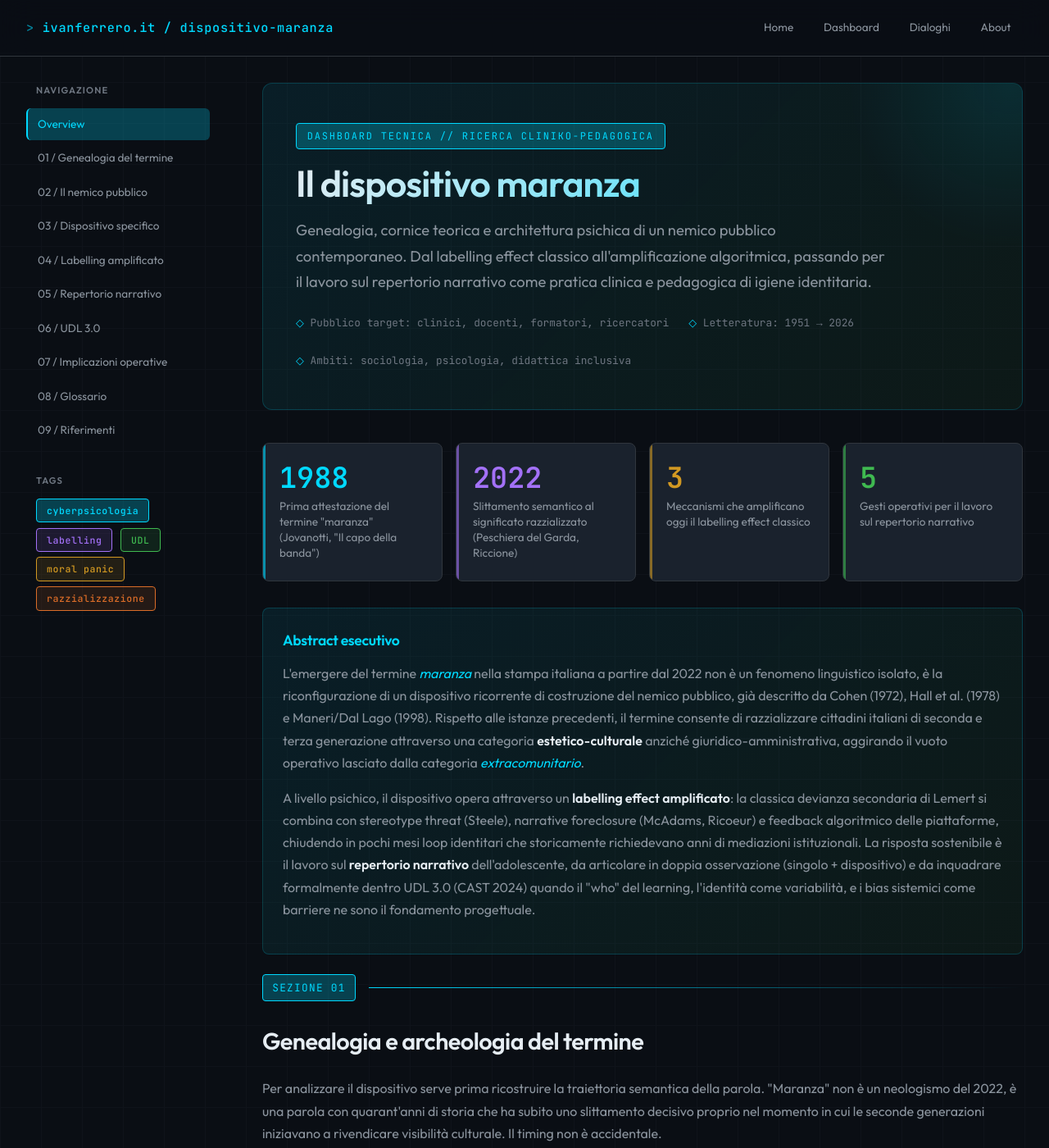
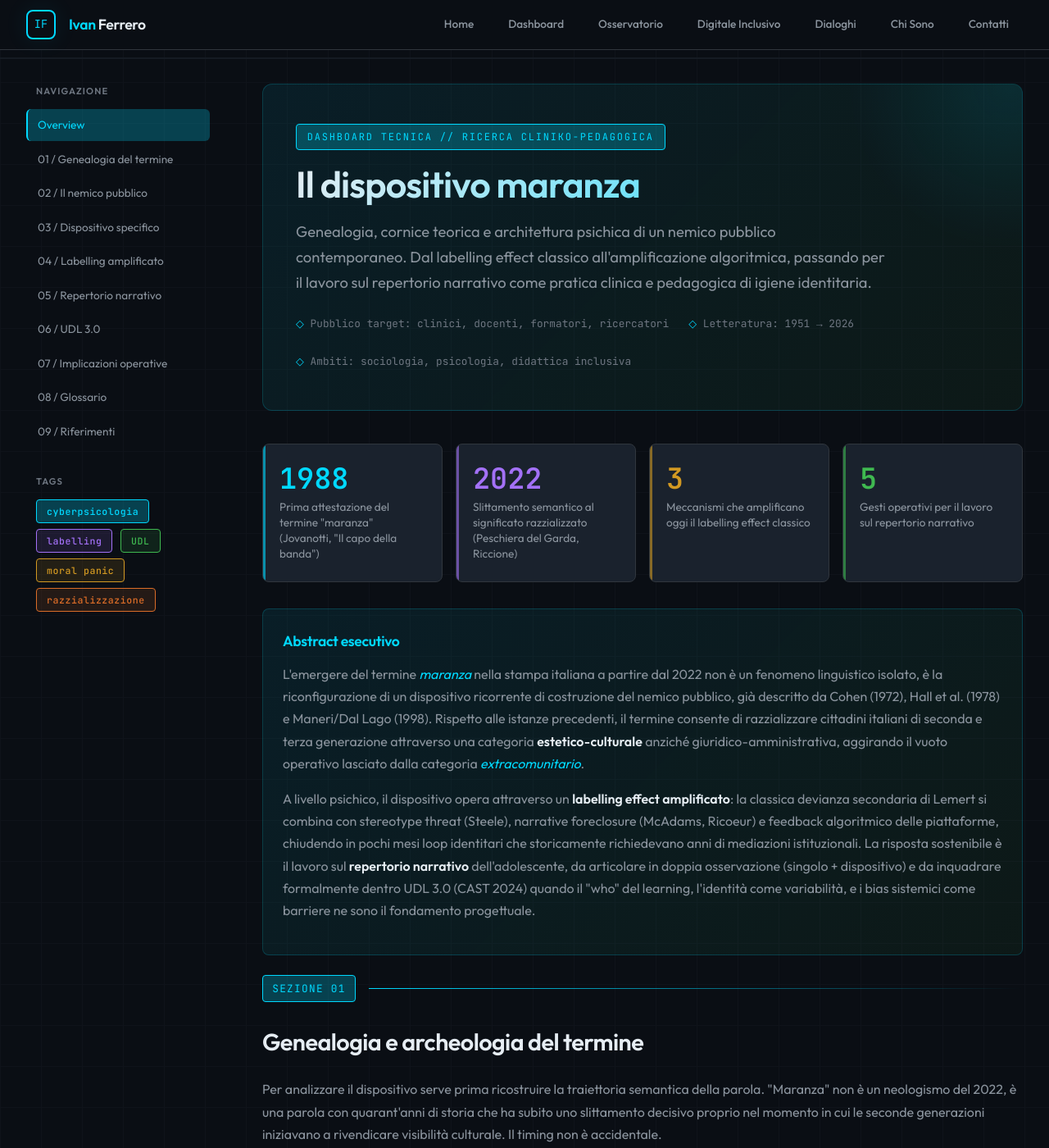
Before and after one commit to IvanPsy/ivanferreroit, a Jekyll site: the page dashboards/dispositivo-maranza-with-menu.html, which Jekyll copies as it is, in a window 1280 px wide and 1400 px high. Shown: the whole window at 82% size. Built offline with Jekyll 4.4.1, drawn with Linux system fonts in a browser that asks for light colours.

Commit message:
added and fixed

```diff
--- a/dashboards/dispositivo-maranza-dashboard.html
+++ b/dashboards/dispositivo-maranza-with-menu.html
@@ -47,6 +47,7 @@
             color: var(--text-primary);
             line-height: 1.7;
             min-height: 100vh;
+            padding-top: 70px; /* spazio per menu condiviso fisso del sito */
         }
 
         body::before {
@@ -129,7 +130,7 @@
         /* Progress bar */
         .progress-container {
             position: fixed;
-            top: 64px;
+            top: 70px; /* allineata sotto il menu condiviso del sito */
             left: 0;
             width: 100%;
             height: 2px;
@@ -876,6 +877,16 @@
             h2 { font-size: 1.4rem; }
         }
 
+        /* Mobile: il menu condiviso del sito si impila a ~120px */
+        @media (max-width: 768px) {
+            body {
+                padding-top: 120px !important;
+            }
+            .progress-container {
+                top: 120px;
+            }
+        }
+
         /* Utility */
         .mt-1 { margin-top: 0.5rem; }
         .mt-2 { margin-top: 1rem; }
@@ -906,18 +917,8 @@
 </head>
 <body>
 
-    <!-- Header -->
-    <header class="site-header">
-        <div class="header-inner">
-            <div class="site-logo">ivanferrero.it / dispositivo-maranza</div>
-            <nav class="header-nav">
-                <a href="/">Home</a>
-                <a href="/dashboards/">Dashboard</a>
-                <a href="/dialoghi/">Dialoghi</a>
-                <a href="/about/">About</a>
-            </nav>
-        </div>
-    </header>
+    <!-- Menu condiviso del sito -->
+    <div id="site-menu"></div>
 
     <div class="progress-container">
         <div class="progress-bar" id="progressBar"></div>
@@ -2984,5 +2985,8 @@
             if (progressBar) progressBar.style.width = scrolled + '%';
         });
     </script>
+
+    <!-- Menu condiviso del sito -->
+    <script src="/assets/menu.js"></script>
 </body>
 </html>
--- a/dashboards/index.html
+++ b/dashboards/index.html
@@ -329,6 +329,12 @@
                     <p>Strumento operativo per la prova orale ADSS: le sei normative cardine dell'inclusione (L. 517/1977 → D.I. 182/2020), timeline, rete delle connessioni, flashcard, frasi da concorso e glossario con 31 termini.</p>
                 </a>
 
+                <a href="/dashboards/dispositivo-maranza-with-menu.html" class="card" style="text-decoration: none;">
+                    <span class="tag tag-purple" style="margin-bottom: 0.75rem;">Cyberpsicologia · Sociologia</span>
+                    <h3 style="color: var(--text-primary);">Il Dispositivo Maranza</h3>
+                    <p>Genealogia, cornice teorica e architettura psichica di un nemico pubblico contemporaneo. Dal labelling effect classico all'amplificazione algoritmica, fino al lavoro sul repertorio narrativo come pratica clinica e pedagogica inquadrata in UDL 3.0.</p>
+                </a>
+
                 <!-- Template per nuove dashboard - duplicare questo blocco
                 <a href="/dashboards/nome-file.html" class="card" style="text-decoration: none;">
                     <span class="tag tag-green" style="margin-bottom: 0.75rem;">Categoria</span>
```
